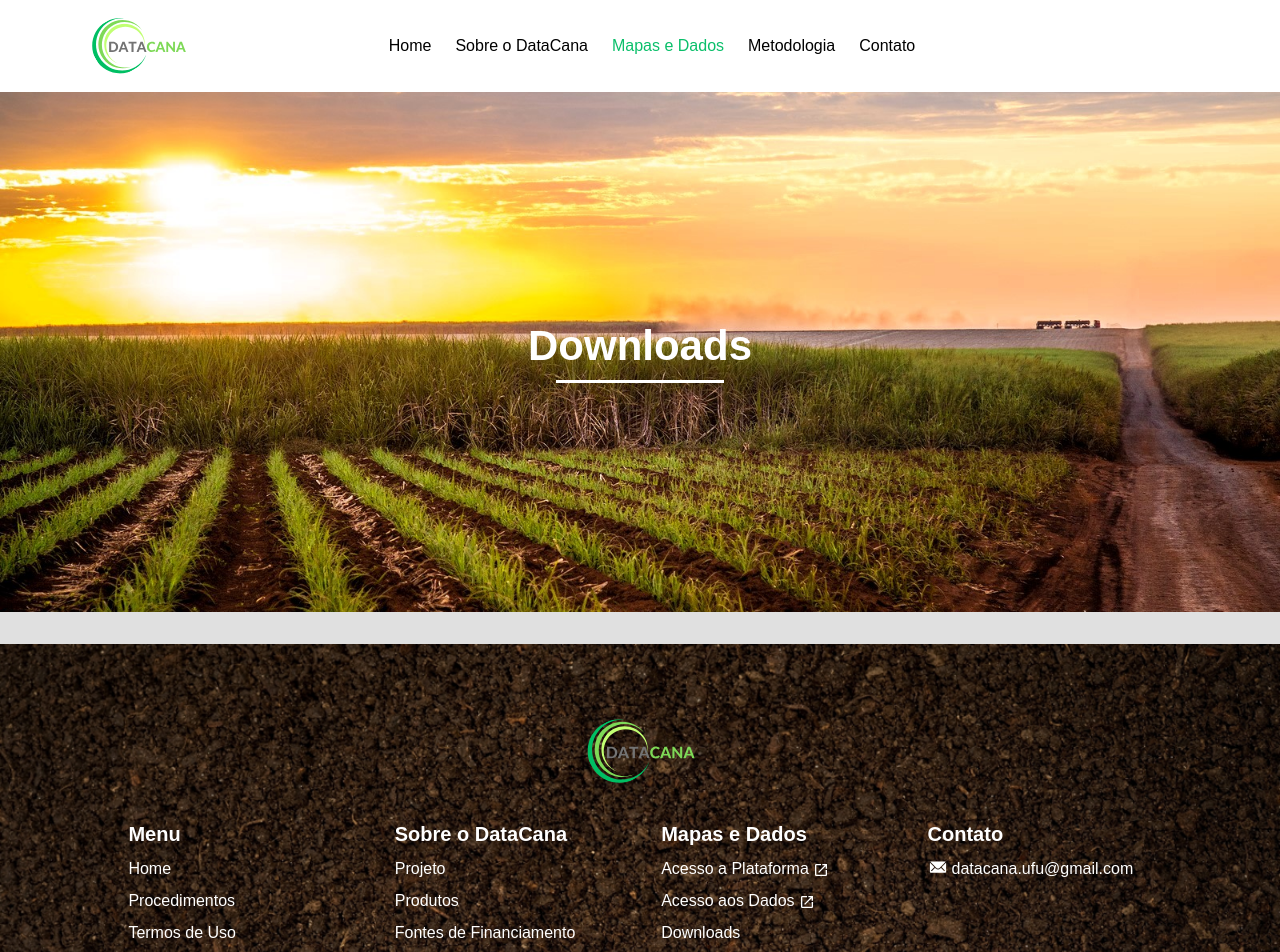
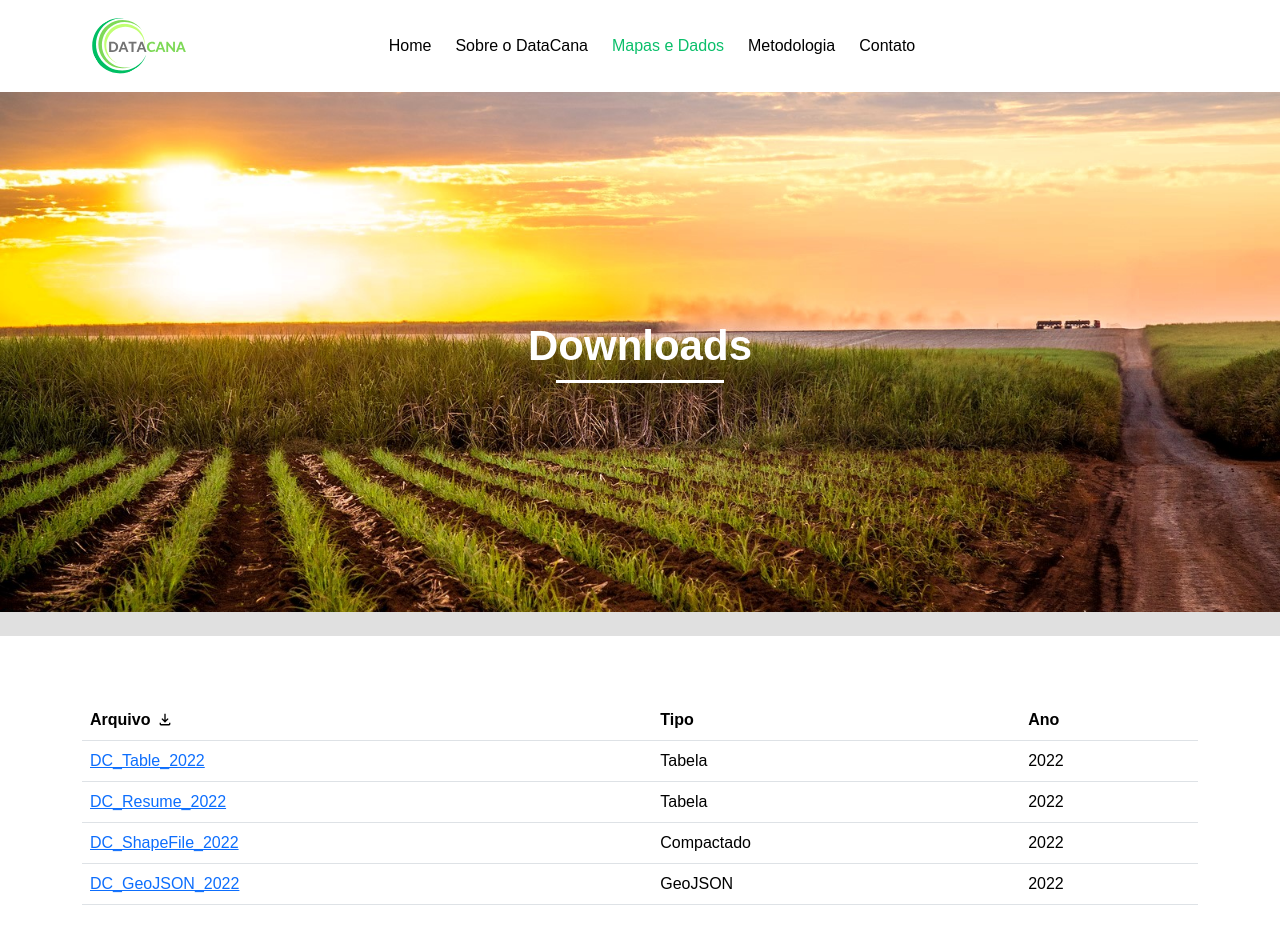
Before and after one commit to pedrokourly/Datacana, a React (Vite) app in the folder frontend/: page /mapsdata/downloads in a window 1280 px wide. Shown: the top 952 px of the page. Built offline with nearby package versions, Linux system fonts and the light colour scheme; a web font is replaced by a local one.

Commit message:
5th Step of Restructuring
- Page Contact.
- Page Procedures.
- Page Downloads (Structure).

```diff
--- a/frontend/src/components/Layout/Layout.css
+++ b/frontend/src/components/Layout/Layout.css
@@ -1 +1,7 @@
 /* Component: Layout StyleSheet */
+
+/*
+
+INDEX
+
+*/
--- a/frontend/src/pages/About/Products/Products.jsx
+++ b/frontend/src/pages/About/Products/Products.jsx
@@ -16,8 +16,13 @@ const Products = () => {
 
                         <p>São vários os produtos que os usuários da plataforma podem consultar e realizar o <i>download</i> para os municípios, regiões imediatas e intermediárias de Minas Gerais, acerca da produção canavieira:</p>
 
+                        <br />
                         <h3>Mapas Temáticos</h3>
+
+                        <br />
                         <h3>Gráficos</h3>
+
+                        <br />
                         <h3>Tabelas</h3>
                     </article>
                 </div>
--- a/frontend/src/pages/Contact/Contact.css
+++ b/frontend/src/pages/Contact/Contact.css
@@ -0,0 +1,14 @@
+/* Page: Contact StyleSheet */
+
+/*
+
+INDEX
+
+    1. Contact Card
+
+*/
+
+/* 1. Contact Card */
+div.Contact > div.content > div.container > article > p {
+    text-align: center;
+}
--- a/frontend/src/pages/Contact/Contact.jsx
+++ b/frontend/src/pages/Contact/Contact.jsx
@@ -8,6 +8,15 @@ const Contact = () => {
     return (
         <div className="Contact">
             <Cover pageName="Contato"/>
+
+            <div className="content">
+                <div className="container">
+                    <article>
+                        <p>Quaisquer dúvidas na utilização dos dados fornecidos pelo DataCana devem ser enviadas para o e-mail:</p>
+                        <p><a href="mailto:datacana.ufu@gmail.com">datacana.ufu@gmail.com</a></p>
+                    </article>
+                </div>
+            </div>
         </div>
     );
 };
--- a/frontend/src/pages/MapsData/Downloads/Downloads.jsx
+++ b/frontend/src/pages/MapsData/Downloads/Downloads.jsx
@@ -8,6 +8,42 @@ const Downloads = () => {
     return (
         <div className="Downloads">
             <Cover pageName="Downloads"/>
+
+            <div className="content">
+                <div className="container">
+                    <table className="table">
+                        <thead className="align-middle">
+                            <tr>
+                                <th scope="col">Arquivo <svg xmlns="http://www.w3.org/2000/svg" viewBox="0 -960 960 960" fill="#000000ff" style={{ width: 20, height: 20, paddingBottom: 2 }}><path d="M480-336 288-528l51-51 105 105v-342h72v342l105-105 51 51-192 192ZM263.72-192Q234-192 213-213.15T192-264v-72h72v72h432v-72h72v72q0 29.7-21.16 50.85Q725.68-192 695.96-192H263.72Z"></path></svg></th>
+                                <th scope="col">Tipo</th>
+                                <th scope="col">Ano</th>
+                            </tr>
+                        </thead>
+                        <tbody className="align-middle">
+                            <tr>
+                                <td><a href="#" download="DataCana Tabela 2022">DC_Table_2022</a></td>
+                                <td>Tabela</td>
+                                <td>2022</td>
+                            </tr>
+                            <tr>
+                                <td><a href="#" download="DataCana Resume 2022">DC_Resume_2022</a></td>
+                                <td>Tabela</td>
+                                <td>2022</td>
+                            </tr>
+                            <tr>
+                                <td><a href="#" download="DataCana ShapeFile 2022">DC_ShapeFile_2022</a></td>
+                                <td>Compactado</td>
+                                <td>2022</td>
+                            </tr>
+                            <tr>
+                                <td><a href="#" download="DataCana GeoJSON 2022">DC_GeoJSON_2022</a></td>
+                                <td>GeoJSON</td>
+                                <td>2022</td>
+                            </tr>
+                        </tbody>
+                    </table>
+                </div>
+            </div>
         </div>
     );
 };
--- a/frontend/src/pages/Metodology/Procedures/Procedures.jsx
+++ b/frontend/src/pages/Metodology/Procedures/Procedures.jsx
@@ -8,6 +8,39 @@ const Procedures = () => {
     return (
         <div className="Procedures">
             <Cover pageName="Procedimentos"/>
+
+            <div className="content">
+                <div className="container">
+                    <article>
+                        <h2>Metodologia Procedimental</h2>
+                        <p>A estratégia experimental adotada foi dividida nas seguintes etapas:</p>
+
+                        <br />
+                        <h2>1. Fundamentação Teórica</h2>
+                        <p>1.1. A busca por referencial teórico englobou a expansão canavieira e os impactos a ela associados; a consulta aos dados de órgãos oficiais, e; as técnicas de geoprocessamento e sensoriamento mais eficientes para se alcançar os osbjetivos propostas.</p>
+
+                        <br />
+                        <h2>2. Mapeamento da Cana-de-açúcar</h2>
+                        <p>2.1. Acesso ao <i>asset</i> de dados no <i>Google Earth Engine</i> do MapBiomas, download e conversão dos dados no formato <i>shapefile</i>;</p>
+                        <p>2.2. Conferência de todos os polígonos classificados como cana-de-açúcar;</p>
+                        <p>2.3. Correção dos erros de omissão e comissão de polígonos;</p>
+                        <p>Trabalhos de campo nas áreas produtoras para validação do mapeamento;</p>
+                        <p>Elaboração dos mapas de cana-de-açúcar a partir do ano 2016, e da expansão das áreas cultivadas nos anos subsequentes.</p>
+
+                        <br />
+                        <h2>3. Organização do Banco de Dados Digital DataCana</h2>
+                        <p>3.1. A estruturação do DataCana deverá garantir fácil acesso às estimativas elaboradas;</p>
+                        <p>3.2. A disponibilização gratuita dos dados na forma de mapas, tabelas e gráficos, por qualquer usuário com acesso à plataforma ocorre para o recorte espacial dos municípios, regiões imediatas e intermediárias de Minas Gerais;</p>
+                        <p>3.3. O Banco de Dados Digital DataCana se resume no agrupamento de arquivos <i>shapefile</i> obtidos, convertidos e representados pelos formatos GeoJSON e CSV.</p>
+
+                        <br />
+                        <h2>4. Publicação dos Resultados e Confecção do Relatório Final</h2>
+                        <p>4.1. A publicação dos dados no DataCana ocorre à medida em que os resultados de mapeamento vão sendo validados;</p>
+                        <p>4.2. Outra fase de publicação consiste na divulgação das estimativas realizadas em periódicos científicos, congressos e palestras;</p>
+                        <p>4.3. O relatório final elaborado contemplará a síntese dos resultados alcançados com o projeto e a demonstração do funcionamento do DataCana, previsto para ser concluído em julho de 2025.</p>
+                    </article>
+                </div>
+            </div>
         </div>
     );
 };
```
Also changed, not shown: frontend/src/pages/MapsData/Downloads/Downloads.css (+10 -0 lines), frontend/src/pages/Metodology/Procedures/Procedures.css (+7 -0 lines).
